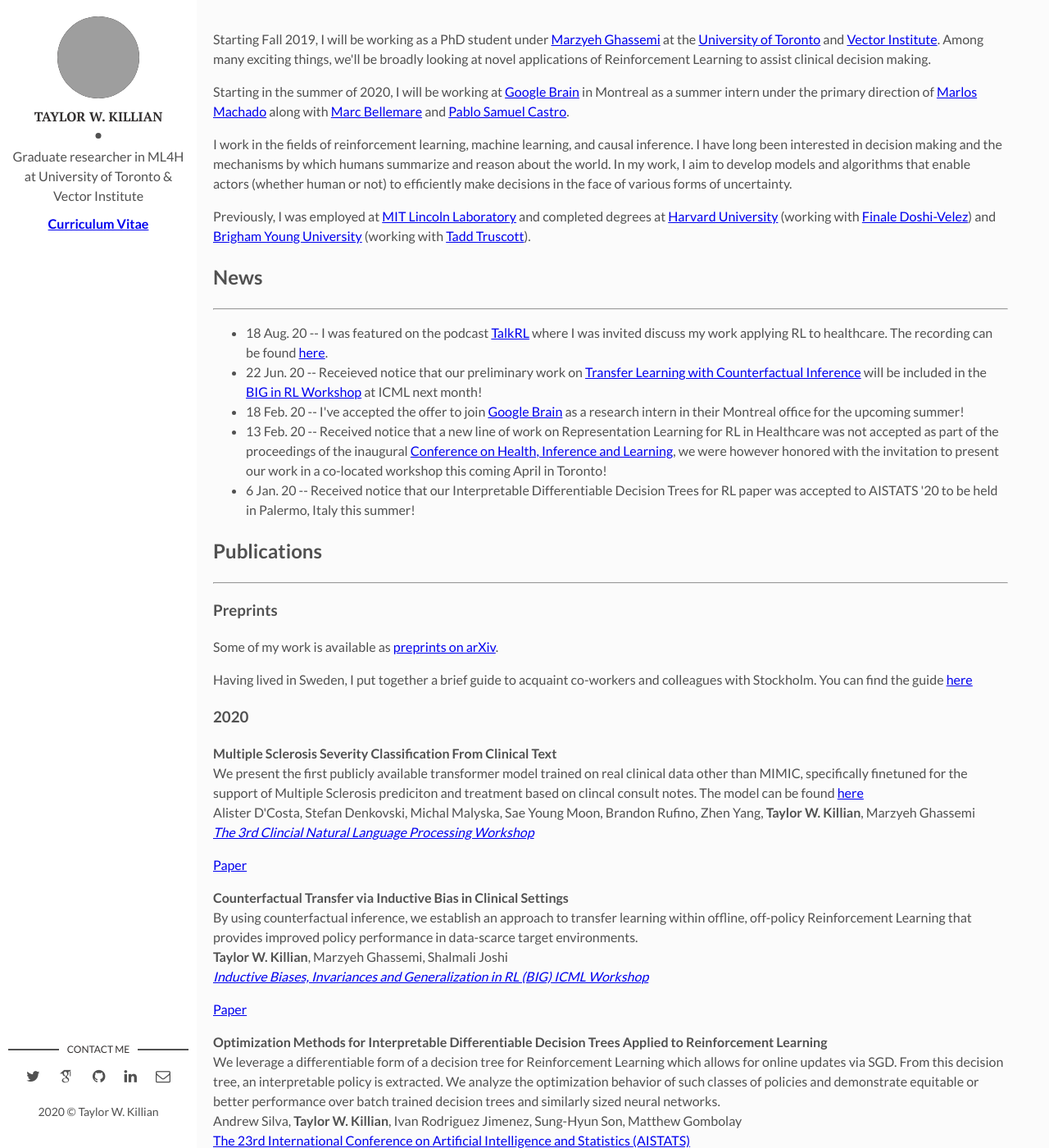
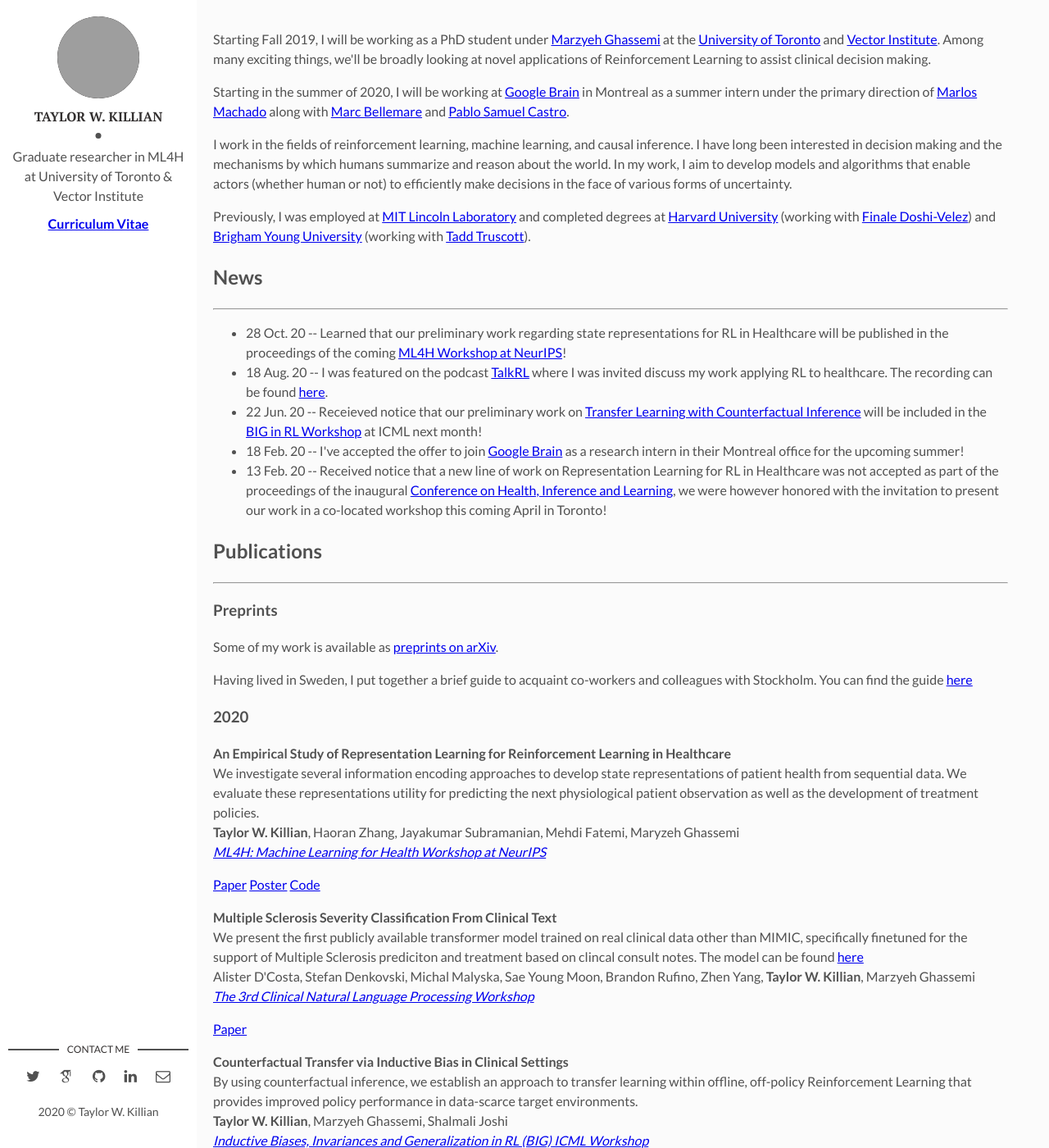
Before and after one commit to twkillian/twkillian.github.io, a Jekyll site: the page built from index.html, in a window 1280 px wide and 1400 px high. Shown: the whole window at 82% size. Built offline with Jekyll 4.4.1, drawn with Linux system fonts in a browser that asks for light colours; nearby versions of some CDN libraries; some web fonts are replaced; the list of posts is cut into pages by our own code; grey boxes are pictures that could not be loaded.

Commit message:
Added 2020 ML4H paper

```diff
--- a/index.html
+++ b/index.html
@@ -36,11 +36,11 @@
           <hr>
           <p>
             <ul class="nav nav-pills nav-stacked">
-              <li> 18 Aug. 20 -- I was featured on the podcast <a href="https://www.talkrl.com/">TalkRL</a> where I was invited discuss my work applying RL to healthcare. The recording can be found <a href="https://www.talkrl.com/episodes/taylor-killian">here</a>.
+            <li> 28 Oct. 20 -- Learned that our preliminary work regarding state representations for RL in Healthcare will be published in the proceedings of the coming <a href="https://ml4health.github.io/2020/""> ML4H Workshop at NeurIPS</a>!</li>
+            <li> 18 Aug. 20 -- I was featured on the podcast <a href="https://www.talkrl.com/">TalkRL</a> where I was invited discuss my work applying RL to healthcare. The recording can be found <a href="https://www.talkrl.com/episodes/taylor-killian">here</a>.
         	  <li> 22 Jun. 20 -- Receieved notice that our preliminary work on <a href="https://arxiv.org/abs/2006.11654">Transfer Learning with Counterfactual Inference</a> will be included in the <a href="http://biases-invariances-generalization.github.io/">BIG in RL Workshop</a> at ICML next month! </li>
         	  <li> 18 Feb. 20 -- I've accepted the offer to join <a href="https://research.google/teams/brain/">Google Brain</a> as a research intern in their Montreal office for the upcoming summer!</li>
         	  <li> 13 Feb. 20 -- Received notice that a new line of work on Representation Learning for RL in Healthcare was not accepted as part of the proceedings of the inaugural <a href="www.chilconference.org">Conference on Health, Inference and Learning</a>, we were however honored with the invitation to present our work in a co-located workshop this coming April in Toronto!</li>
-              <li> 6 Jan. 20 -- Received notice that our  Interpretable Differentiable Decision Trees for RL paper was accepted to AISTATS '20 to be held in Palermo, Italy this summer!</li>
             </ul>
           </p>
         </div>
@@ -59,13 +59,27 @@
           </p>
           <h3>2020</h3>
           <p>
+            <strong>An Empirical Study of Representation Learning for Reinforcement Learning in Healthcare</strong>
+            <br>
+            We investigate several information encoding approaches to develop state representations of patient health from sequential data. We evaluate these representations utility for predicting the next physiological patient observation as well as the development of treatment policies.
+            <br>
+            <strong>Taylor W. Killian</strong>, Haoran Zhang, Jayakumar Subramanian, Mehdi Fatemi, Maryzeh Ghassemi
+            <br>
+            <a href="https://ml4health.github.io/2020/"><em>ML4H: Machine Learning for Health Workshop at NeurIPS</em></a>
+            <div class='btn-group-xs'>
+              <a href="papers/KillianZhangSubramanianFtemiGhassemi_2020ML4H.pdf" class='btn btn-default'>Paper</a>
+              <a href="papers/KillianZhangSubramanianFtemiGhassemi_2020ML4H_poster.pdf" class='btn btn-default'>Poster</a>
+              <a href="https://github.com/MLforHealth/rl_representations/" class='btn btn-default'>Code</a>
+            </div>
+          </p>
+          <p>
           	<strong>Multiple Sclerosis Severity Classification From Clinical Text</strong>
           	<br>
           	We present the first publicly available transformer model trained on real clinical data other than MIMIC, specifically finetuned for the support of Multiple Sclerosis prediciton and treatment based on clincal consult notes. The model can be found <a href="https://huggingface.co/NLP4H/ms_bert">here</a>
           	<br>
           	Alister D'Costa, Stefan Denkovski, Michal Malyska, Sae Young Moon, Brandon Rufino, Zhen Yang, <strong>Taylor W. Killian</strong>, Marzyeh Ghassemi
           	<br>
-          	<a href="https://clinical-nlp.github.io/2020/"><em>The 3rd Clincial Natural Language Processing Workshop</em></a>
+          	<a href="https://clinical-nlp.github.io/2020/"><em>The 3rd Clinical Natural Language Processing Workshop</em></a>
           	<div class='btn-group-xs'>
           		<a href='/papers/MSBERT_dCostaDenkovskiMalyskaMoonRufinoYangKillianGhassemiClinicalNLP_2020.pdf' class='btn btn-default'>Paper</a>
           	</div>
```
Also changed, not shown: 2 other files.
